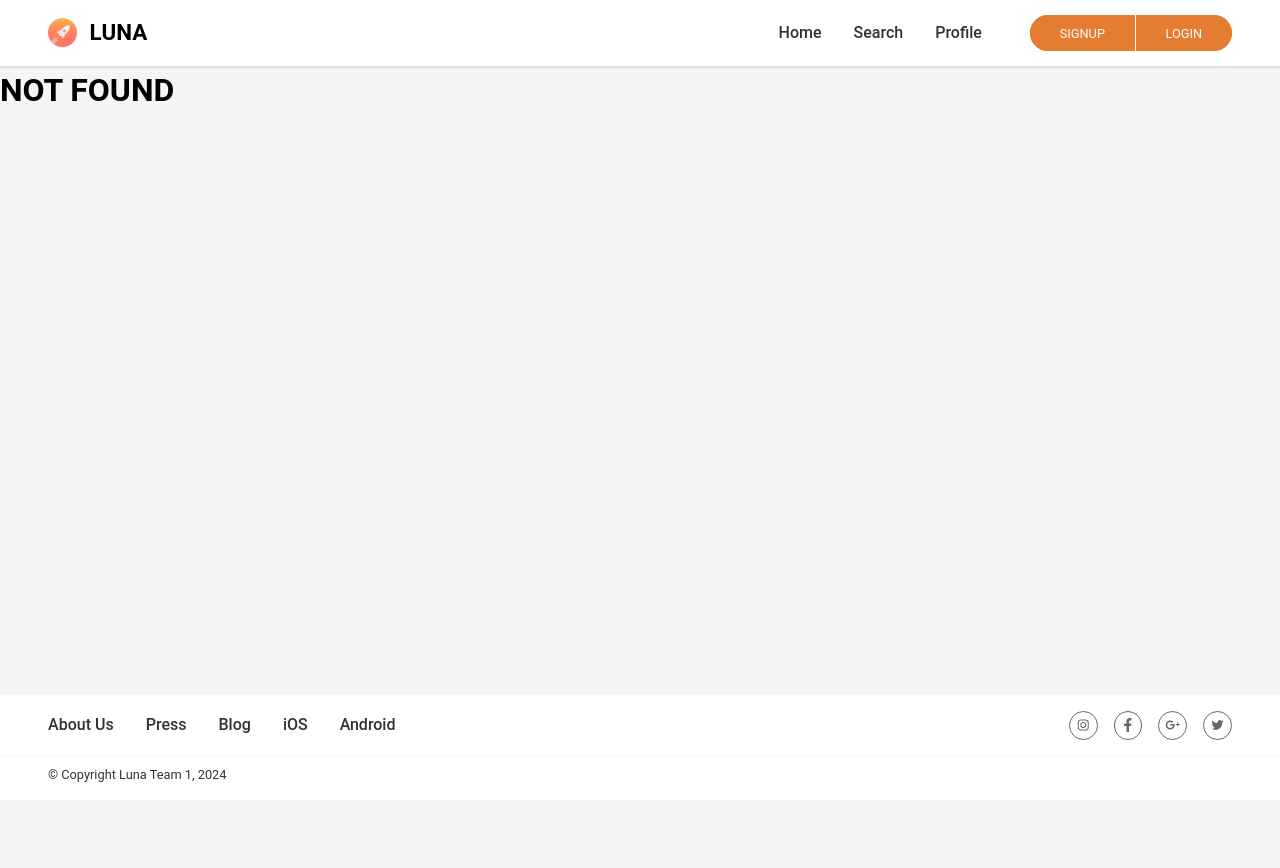
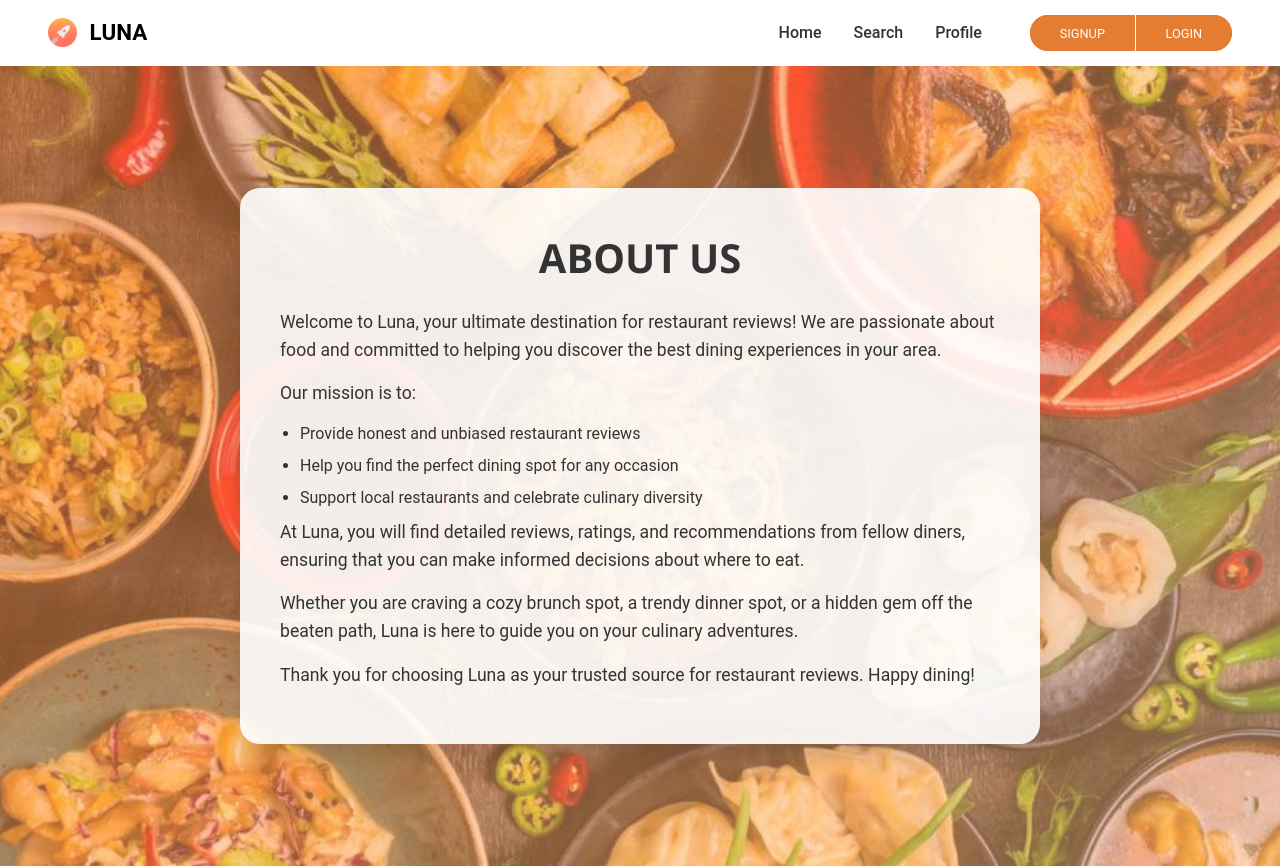
Before and after one commit to erenyuksel/luna_app_team1, a React (Vite) app in the folder frontend/: page /aboutus in a window 1280 px wide. Before the commit this address had no page. Shown: the top 868 px of the page. Before the commit the page ends 800 px from the top, so only its background shows below. Built offline with nearby package versions, Linux system fonts and the light colour scheme.

Commit message:
aboutus page added

```diff
--- a/frontend/src/components/Footer/index.jsx
+++ b/frontend/src/components/Footer/index.jsx
@@ -15,7 +15,7 @@ function Footer() {
     <FooterContainer>
       <FooterMainContainer>
         <FooterLinks>
-          <NavGroupLink to="/">
+          <NavGroupLink to="/aboutus">
             <NavItemText>About Us</NavItemText>
           </NavGroupLink>
 
--- /dev/null
+++ b/frontend/src/routes/AboutUs/index.jsx
@@ -0,0 +1,105 @@
+import styled from 'styled-components'
+
+// Styled components for the AboutUsPage
+const Container = styled.div`
+  display: flex;
+  justify-content: center;
+  align-items: center;
+  height: 100vh;
+  background: linear-gradient(135deg, #ff9147, #ffc287);
+  position: relative;
+`
+
+const BackgroundOverlay = styled.div`
+  position: absolute;
+  top: 0;
+  left: 0;
+  width: 100%;
+  height: 100%;
+  background: url('../src/assets/images/luna-home-bg.png') center center/cover;
+  opacity: 0.5;
+`
+
+const Content = styled.div`
+  position: relative;
+  z-index: 1;
+  max-width: 800px;
+  padding: 40px;
+  background-color: rgba(
+    255,
+    255,
+    255,
+    0.9
+  ); /* Semi-transparent white background */
+  border-radius: 20px;
+  box-shadow: 0 10px 20px rgba(0, 0, 0, 0.1);
+`
+
+const Title = styled.h1`
+  font-size: 2.5rem;
+  font-weight: bold;
+  color: #333;
+  margin-bottom: 20px;
+  text-align: center;
+  font-family: 'Segoe UI', Tahoma, Geneva, Verdana, sans-serif;
+`
+
+const Paragraph = styled.p`
+  font-size: 1.1rem;
+  line-height: 1.6;
+  color: #333;
+  margin-bottom: 15px;
+`
+
+const List = styled.ul`
+  margin-left: 20px;
+`
+
+const ListItem = styled.li`
+  list-style-type: disc;
+  margin-bottom: 8px;
+  color: #333;
+`
+
+// AboutUsPage component
+const AboutUsPage = () => {
+  return (
+    <Container>
+      <BackgroundOverlay />
+      <Content>
+        <Title>ABOUT US</Title>
+        <Paragraph>
+          Welcome to Luna, your ultimate destination for restaurant reviews! We
+          are passionate about food and committed to helping you discover the
+          best dining experiences in your area.
+        </Paragraph>
+        <Paragraph>Our mission is to:</Paragraph>
+        <List>
+          <ListItem>Provide honest and unbiased restaurant reviews</ListItem>
+          <ListItem>
+            Help you find the perfect dining spot for any occasion
+          </ListItem>
+          <ListItem>
+            Support local restaurants and celebrate culinary diversity
+          </ListItem>
+        </List>
+        <Paragraph>
+          At Luna, you will find detailed reviews, ratings, and recommendations
+          from fellow diners, ensuring that you can make informed decisions
+          about where to eat.
+        </Paragraph>
+        <Paragraph>
+          Whether you are craving a cozy brunch spot, a trendy dinner spot, or a
+          hidden gem off the beaten path, Luna is here to guide you on your
+          culinary adventures.
+        </Paragraph>
+        <Paragraph>
+          Thank you for choosing Luna as your trusted source for restaurant
+          reviews. Happy dining!
+        </Paragraph>
+      </Content>
+    </Container>
+  )
+}
+
+export default AboutUsPage
--- a/frontend/src/routes/index.jsx
+++ b/frontend/src/routes/index.jsx
@@ -8,7 +8,7 @@ import Login from './AuthPages/Login/SignInSection'
 import SignUp from './AuthPages/SignUp/SignUpSection'
 import NewRestaurant from './ContributionPages/NewRestaurant'
 import NewReview from './ContributionPages/NewReview'
-
+import AboutUsPage from './AboutUs'
 const Router = () => {
   return (
     <BrowserRouter>
@@ -21,6 +21,7 @@ const Router = () => {
           <Route path="/add/restaurant" element={<NewRestaurant />} />
           <Route path="/login" element={<Login />} />
           <Route path="/signup" element={<SignUp />} />
+          <Route path="/aboutus" element={<AboutUsPage />} />
           <Route path="*" element={<NotFound />} />
         </Route>
       </Routes>
```
